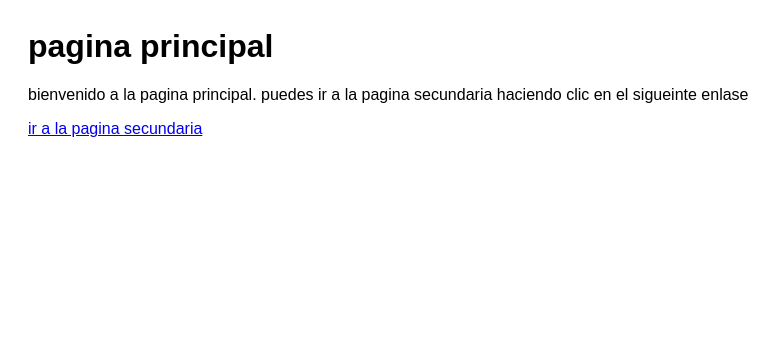
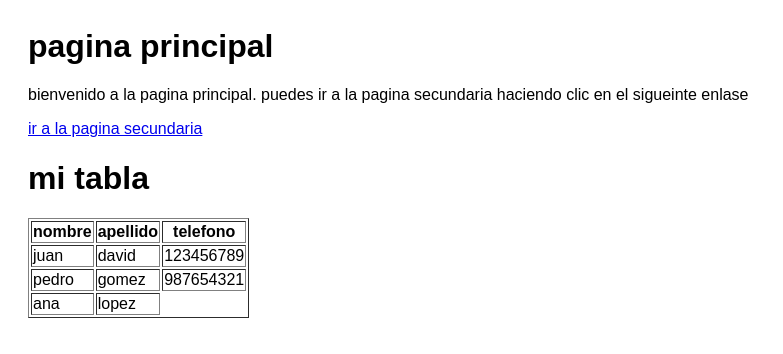
Before and after one commit to JDAVID539/juan-david-mendez-mendez, a plain HTML site: page index.html in a window 1280 px wide. Shown: the whole page, without its empty margins (0-783 px from the left). Drawn offline with Linux system fonts and the light colour scheme.

Commit message:
version  02 modificado v2

```diff
--- a/index.html
+++ b/index.html
@@ -14,6 +14,43 @@
 <body>
     <h1>pagina  principal</h1>
     <p>bienvenido a la pagina principal. puedes ir a la pagina secundaria haciendo clic en el sigueinte enlase</p>
+
     <a href="pagina_secundaria.html">ir a la pagina secundaria</a>
 </body>
+<body>
+    <h1> mi tabla</h1>
+    <table border="1">
+        <tr>
+
+            <th>nombre</th>
+            <th>apellido</th>
+            <th>telefono</th>
+
+        </tr>
+        <tr>
+
+            <td>juan</td>
+            <td>david</td>
+            <td>123456789</td>
+
+        </tr>
+        <tr>
+
+            <td>pedro</td>
+            <td>gomez</td>
+            <td>987654321</td>
+
+        </tr>
+        <tr>
+
+            <td>ana</td>
+            <td>lopez
+
+
+
+
+
+    </table>
+
+</body>
 </html>
```
